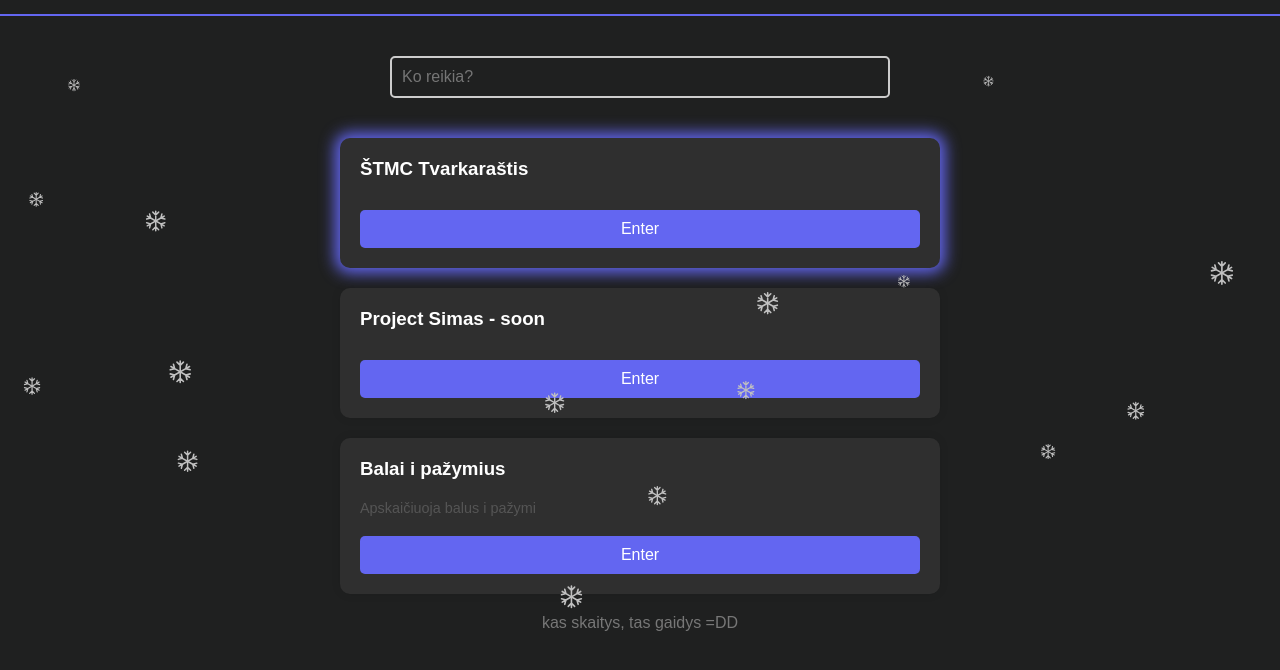
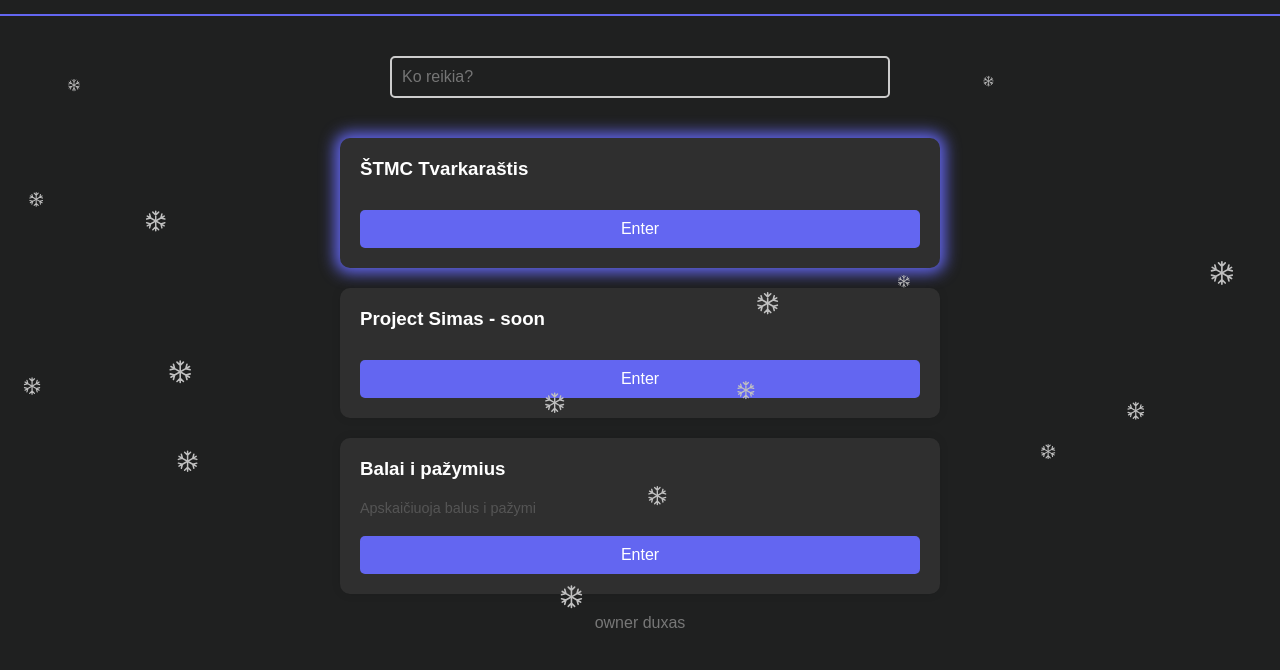
Before and after one commit to durnelius/durnelius.github.io, a plain HTML site: page index.html in a window 1280 px wide. Shown: the part 44-714 px from the top of the page. Drawn offline with Linux system fonts and the light colour scheme.

Commit message:
Update index.html

```diff
--- a/index.html
+++ b/index.html
@@ -23,7 +23,7 @@
     <div id="cards-container"></div>
 
     <div id="footer-text">
-        <p>kas skaitys, tas gaidys =DD</p>
+        <p>owner duxas</p>
     </div>
 
     <script src="scripts/script.js"></script>
```
